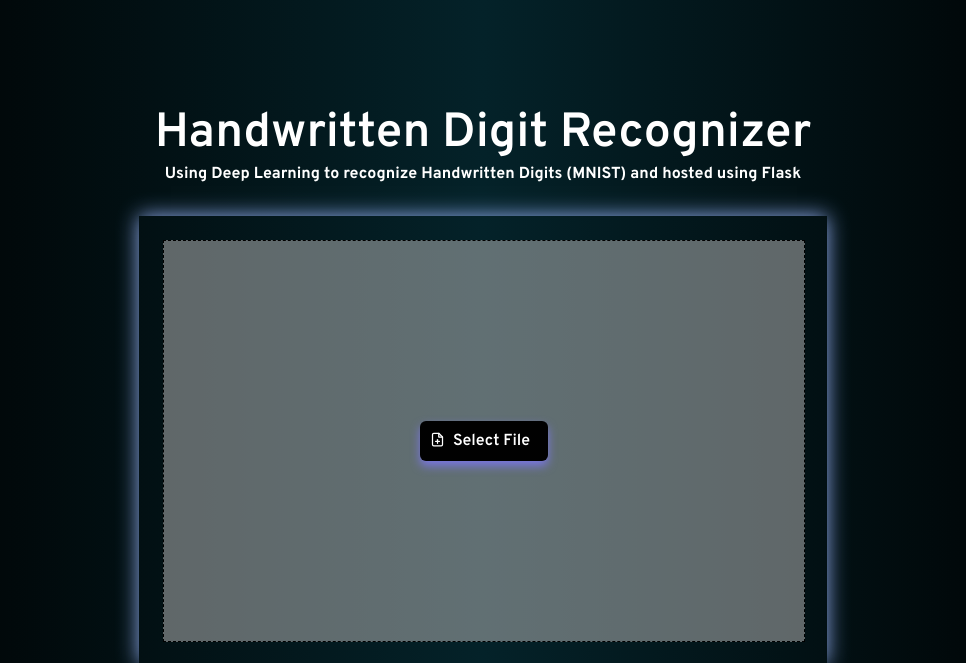
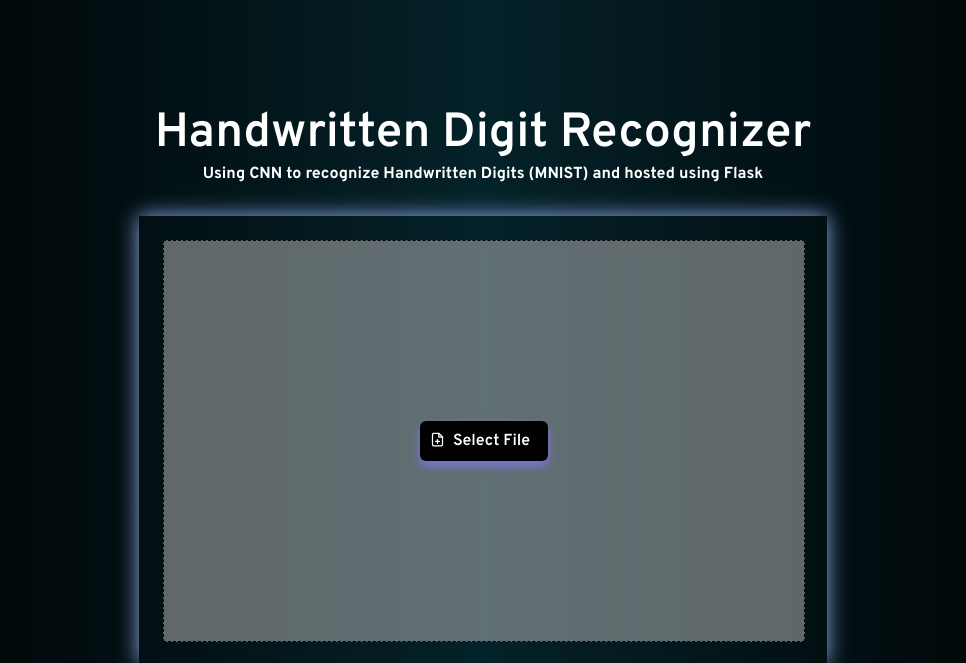
Before and after one commit to IBM-EPBL/IBM-Project-30829-1660190740, a Flask app: page / in a window 1280 px wide. Shown: the top 663 px of the page, without its empty margins (157-1123 px from the left). Run offline with Flask 2, Linux system fonts and the light colour scheme.

Commit message:
Update home.html

```diff
--- a/Project Development Phase/Sprint 3/templates/home.html
+++ b/Project Development Phase/Sprint 3/templates/home.html
@@ -11,7 +11,7 @@
         <div class="container">
             <div class="heading">
                 <h1 class="heading__main">Handwritten Digit Recognizer</h1>
-                <h2 class="heading__sub">Using Deep Learning to recognize Handwritten Digits (MNIST) and hosted using Flask</h2>
+                <h2 class="heading__sub">Using CNN to recognize Handwritten Digits (MNIST) and hosted using Flask</h2>
             </div>
             <div class="upload-container">
                 <div class="form-wrapper">
```
